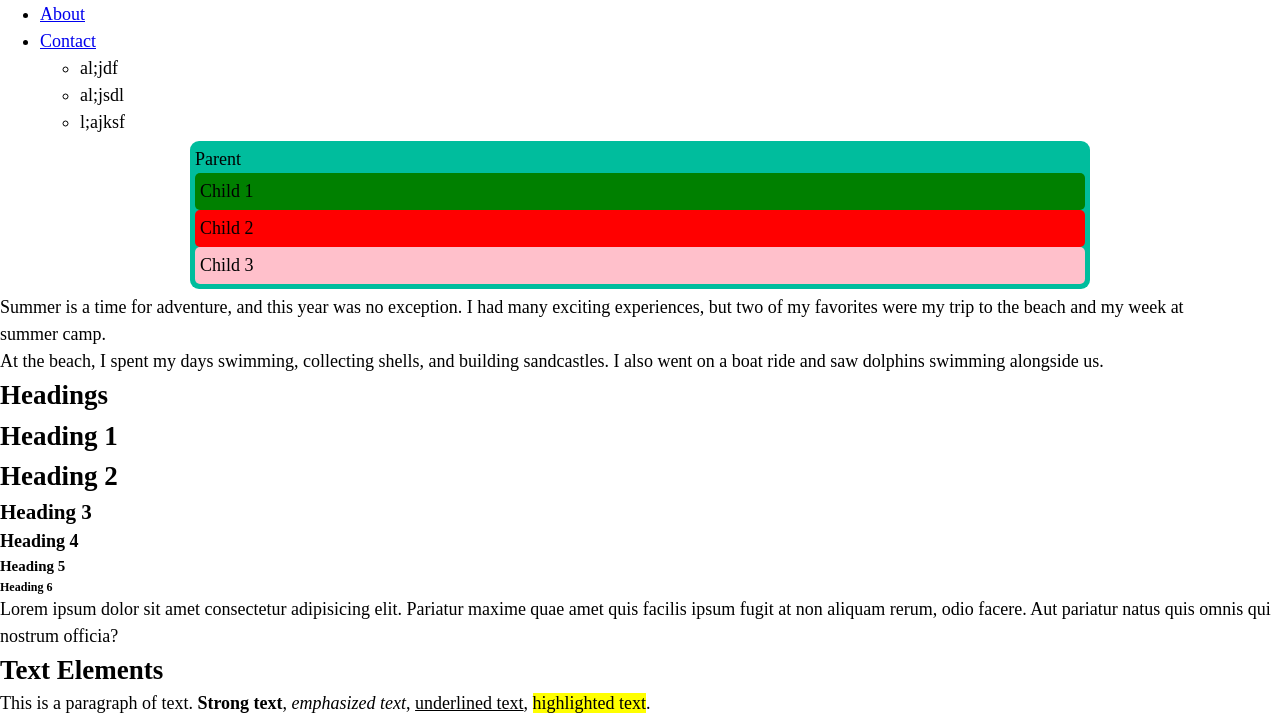
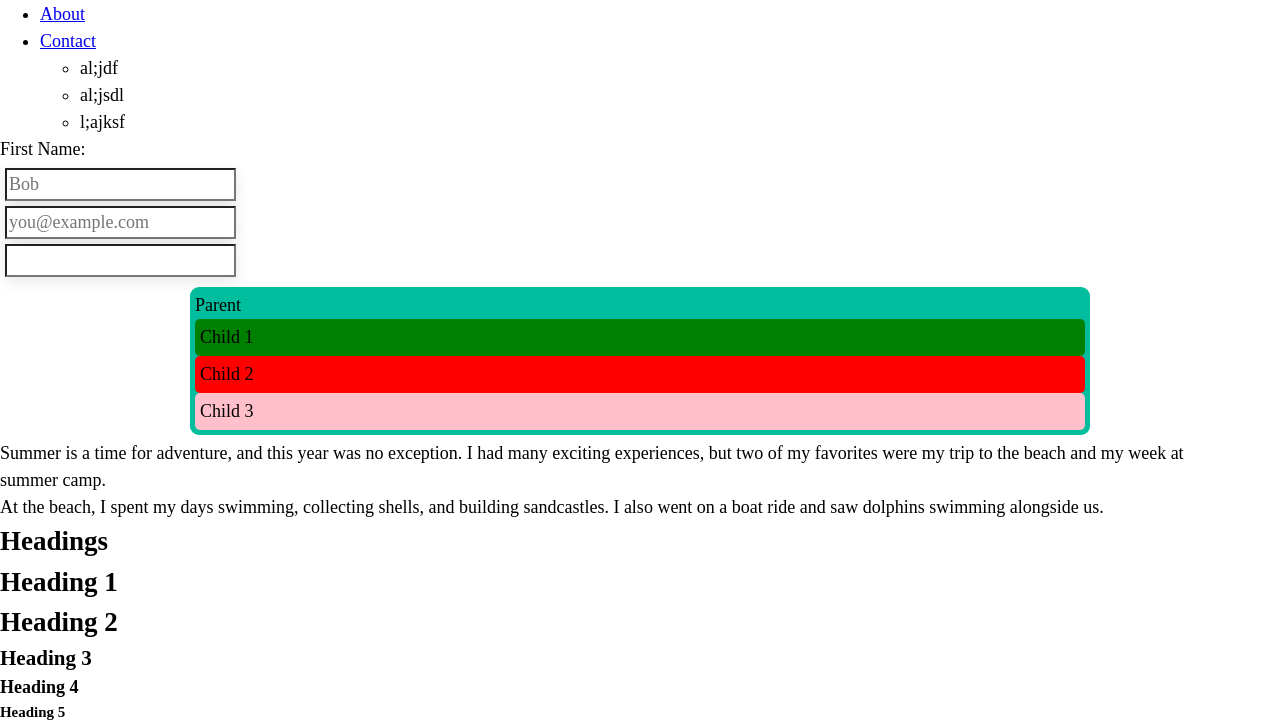
Before and after one commit to atleastonebearplease/code-library, a plain HTML site: page HTML-CSS/ExperimentStylingCSS/filled-html-page_CSS-styling-experimentation.html in a window 1280 px wide. Shown: the part 80-801 px from the top of the page. Drawn offline with Linux system fonts and the light colour scheme.

Commit message:
feat: Add more experimentation

```diff
--- a/HTML-CSS/ExperimentStylingCSS/filled-html-page_CSS-styling-experimentation.html
+++ b/HTML-CSS/ExperimentStylingCSS/filled-html-page_CSS-styling-experimentation.html
@@ -23,6 +23,14 @@
       </ul>
     </nav>
   </header>
+
+  <form action="example.com/path" method="post">
+    <label for="first-_name">First Name:</label>
+    <input type="text" id="first_name" placeholder="Bob" name="first_name">
+    <input type="email" id="user_email" name="email" placeholder="you@example.com">
+    <input type="password" id="user_password" name="password">
+
+  </form>
 
   <div class="div-wrapper">
     <div class="parent">
--- a/HTML-CSS/ExperimentStylingCSS/styles.css
+++ b/HTML-CSS/ExperimentStylingCSS/styles.css
@@ -37,3 +37,10 @@ div.parent > div {
 .child3{
   background: pink;
 }
+
+form input {
+  margin-left: 10px;
+  box-shadow: 0px 4px 16px 0px rgba(0, 0, 0, 0.1);
+  display: block;
+  margin: 5px;
+}
```
